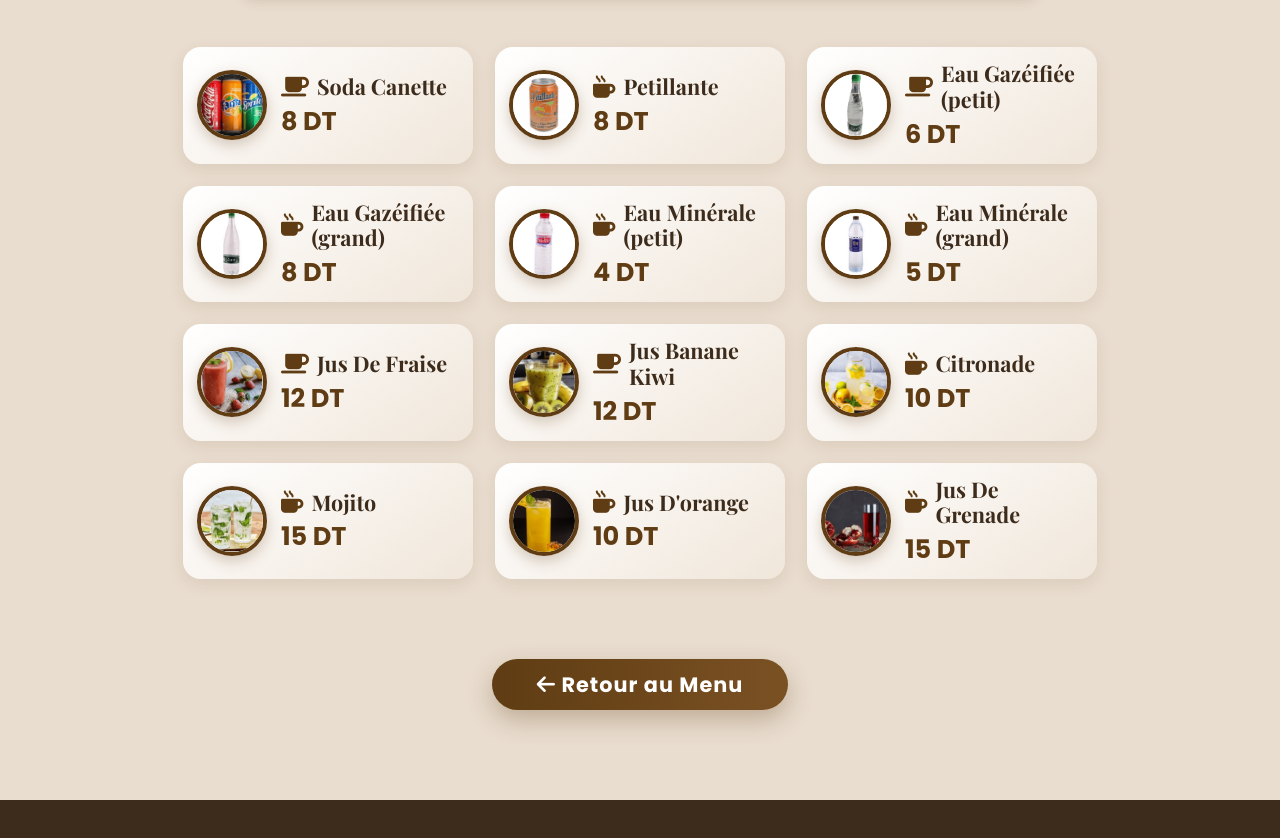
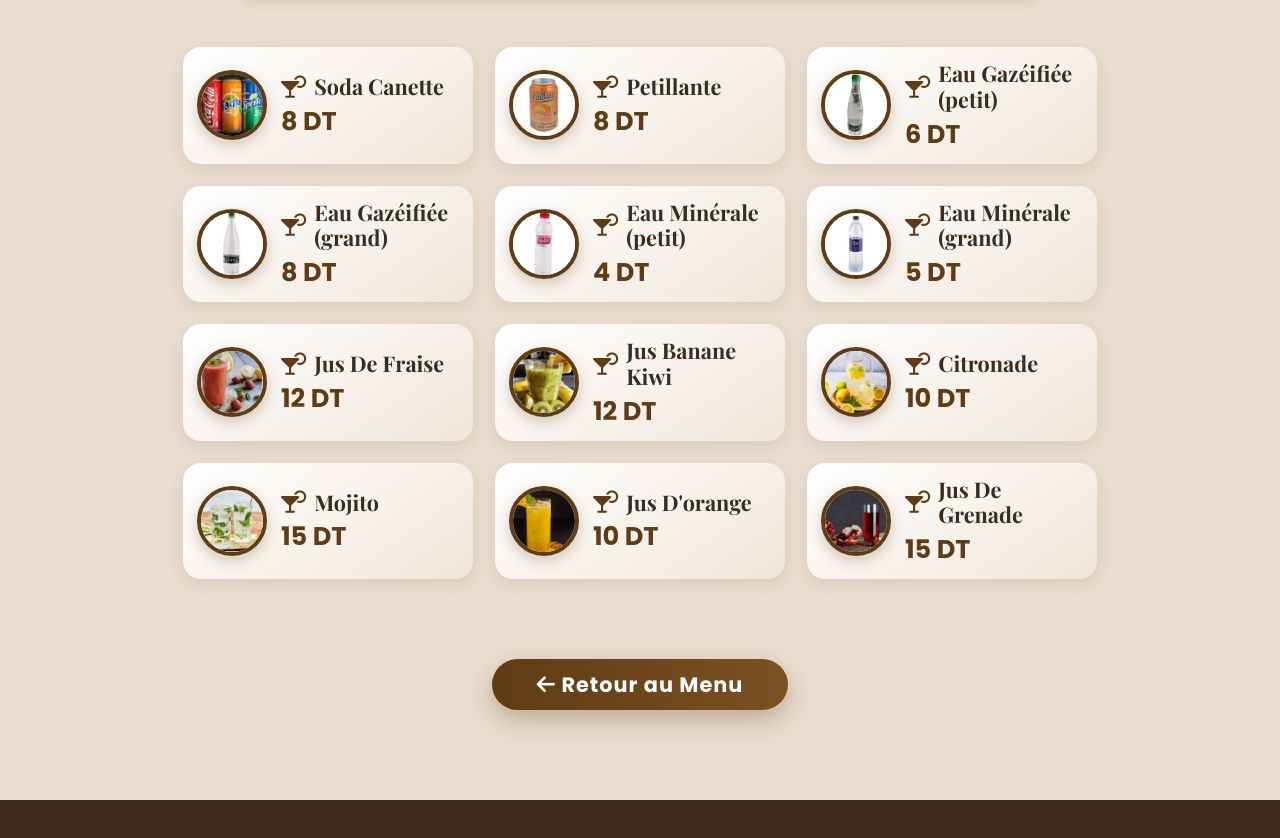
Before and after one commit to medamine004/cafeandalous, a plain HTML site: page boisson.html in a window 1280 px wide. Shown: the part 891-1729 px from the top of the page. Drawn offline with nearby package versions, Linux system fonts and the light colour scheme.

Commit message:
Update boisson.html

```diff
--- a/boisson.html
+++ b/boisson.html
@@ -391,7 +391,7 @@
             <img src="image/canette.png" alt="Café Direct" class="cafe-item-img">
             <div class="cafe-details">
                 <div class="cafe-header">
-                    <i class="fas fa-coffee"></i>
+                    <i class="fas fa-cocktail"></i>
                     <div class="cafe-name">Soda Canette</div>
                 </div>
                 <div class="cafe-price">8 DT</div>
@@ -402,7 +402,7 @@
             <img src="image/pittellante.png" alt="Express" class="cafe-item-img">
             <div class="cafe-details">
                 <div class="cafe-header">
-                    <i class="fas fa-mug-hot"></i>
+                    <i class="fas fa-cocktail"></i>
                     <div class="cafe-name">Petillante</div>
                 </div>
                 <div class="cafe-price">8 DT</div>
@@ -413,7 +413,7 @@
             <img src="image/eu gazéifée.png" alt="Capucin" class="cafe-item-img">
             <div class="cafe-details">
                 <div class="cafe-header">
-                    <i class="fas fa-coffee"></i>
+                    <i class="fas fa-cocktail"></i>
                     <div class="cafe-name">Eau Gazéifiée (petit)</div>
                 </div>
                 <div class="cafe-price">6 DT</div>
@@ -424,7 +424,7 @@
             <img src="image/eau gazéefie grand.png" alt="Café Américain" class="cafe-item-img">
             <div class="cafe-details">
                 <div class="cafe-header">
-                    <i class="fas fa-mug-hot"></i>
+                    <i class="fas fa-cocktail"></i>
                     <div class="cafe-name">Eau Gazéifiée (grand)</div>
                 </div>
                 <div class="cafe-price">8 DT</div>
@@ -435,7 +435,7 @@
             <img src="image/eau minérale.png" alt="Chocolat au Lait" class="cafe-item-img">
             <div class="cafe-details">
                 <div class="cafe-header">
-                    <i class="fas fa-mug-hot"></i>
+                    <i class="fas fa-cocktail"></i>
                     <div class="cafe-name">Eau Minérale (petit)</div>
                 </div>
                 <div class="cafe-price">4 DT</div>
@@ -446,7 +446,7 @@
             <img src="image/eau minérale grand.png" alt="Chocolat Chaud" class="cafe-item-img">
             <div class="cafe-details">
                 <div class="cafe-header">
-                    <i class="fas fa-mug-hot"></i>
+                    <i class="fas fa-cocktail"></i>
                     <div class="cafe-name">Eau Minérale (grand)</div>
                 </div>
                 <div class="cafe-price">5 DT</div>
@@ -457,7 +457,7 @@
             <img src="image/jus de fraise.png" alt="Café Illy" class="cafe-item-img">
             <div class="cafe-details">
                 <div class="cafe-header">
-                    <i class="fas fa-coffee"></i>
+                    <i class="fas fa-cocktail"></i>
                     <div class="cafe-name">Jus De Fraise</div>
                 </div>
                 <div class="cafe-price">12 DT</div>
@@ -468,7 +468,7 @@
             <img src="image/jus kiwi.png" alt="Café Capsule" class="cafe-item-img">
             <div class="cafe-details">
                 <div class="cafe-header">
-                    <i class="fas fa-coffee"></i>
+                    <i class="fas fa-cocktail"></i>
                     <div class="cafe-name">Jus Banane Kiwi</div>
                 </div>
                 <div class="cafe-price">12 DT</div>
@@ -479,7 +479,7 @@
             <img src="image/citronade.png" alt="Café Turc" class="cafe-item-img">
             <div class="cafe-details">
                 <div class="cafe-header">
-                    <i class="fas fa-mug-hot"></i>
+                    <i class="fas fa-cocktail"></i>
                     <div class="cafe-name">Citronade</div>
                 </div>
                 <div class="cafe-price">10 DT</div>
@@ -493,7 +493,7 @@
             <img src="image\mojito.png" alt="Thé Menthe" class="cafe-item-img">
             <div class="cafe-details">
                 <div class="cafe-header">
-                    <i class="fas fa-mug-hot"></i>
+                    <i class="fas fa-cocktail"></i>
                     <div class="cafe-name">Mojito</div>
                 </div>
                 <div class="cafe-price">15 DT</div>
@@ -504,7 +504,7 @@
             <img src="image\jus dorange.png" alt="Thé aux Amandes" class="cafe-item-img">
             <div class="cafe-details">
                 <div class="cafe-header">
-                    <i class="fas fa-mug-hot"></i>
+                    <i class="fas fa-cocktail"></i>
                     <div class="cafe-name">Jus D'orange</div>
                 </div>
                 <div class="cafe-price">10 DT</div>
@@ -515,7 +515,7 @@
             <img src="image\jus de grenade.png" alt="Thé aux Pignons" class="cafe-item-img">
             <div class="cafe-details">
                 <div class="cafe-header">
-                    <i class="fas fa-mug-hot"></i>
+                    <i class="fas fa-cocktail"></i>
                     <div class="cafe-name">Jus De Grenade</div>
                 </div>
                 <div class="cafe-price">15 DT</div>
@@ -561,4 +561,5 @@
     </footer>
 
 </body>
+
 </html>
```
